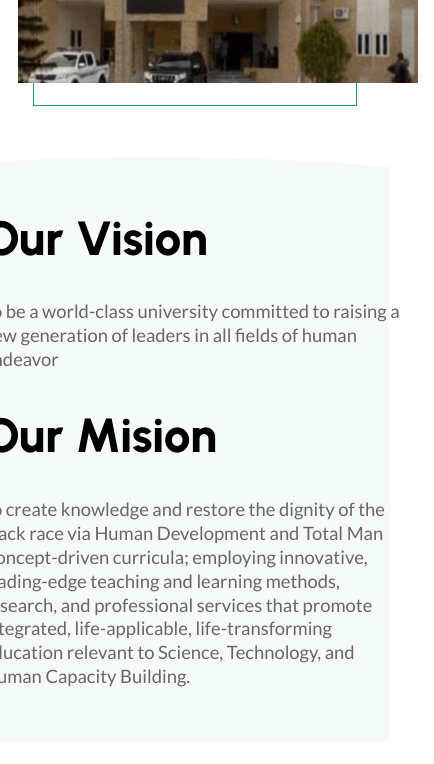
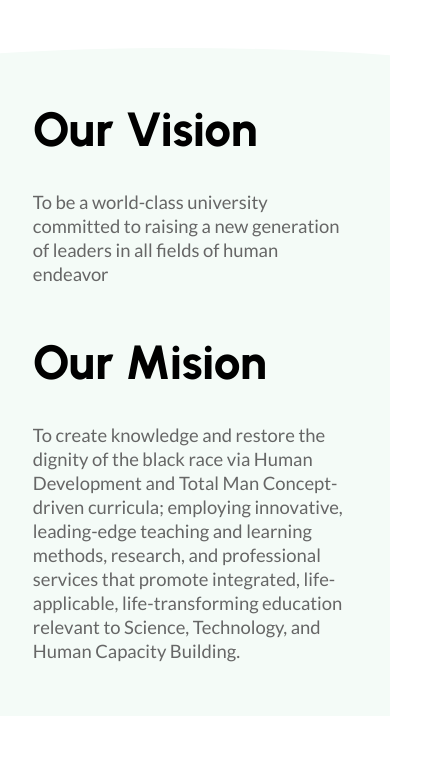
Before and after one commit to joshike-code/ce-spess, a plain HTML site: page dist/about.html in a window 390 px wide. Shown: the part 1840-2604 px from the top of the page, 434 px wide, since content can reach past the window. Drawn offline with Linux system fonts and the light colour scheme.

Commit message:
about responsive

```diff
--- a/scss/_about.scss
+++ b/scss/_about.scss
@@ -21,14 +21,17 @@ section.about .history {
   &__image {
     width: 400px;
     @include phones-small {
-      width: 100%;
+      width: 90%;
     }
-    height: 420px;
     border: 1px solid $secondary-color;
 
     &--img {
       max-width: 400px;
       transform: translate(-16px, -27px);
+      @include phones-small {
+        max-width: 100%;
+        width: 100%;
+      }
     }
   }
 }
@@ -42,12 +45,15 @@ section.about .vision-mission-wrapper {
     padding-top: 4.48rem;
     padding-bottom: 4.48rem;
     @include phones-small {
-      gap: 3rem;
+      gap: 4rem;
     }
     & > * {
       display: flex;
       flex-direction: column;
       width: 36.8rem;
+      @include phones-small {
+        width: 100%;
+      }
       align-items: flex-start;
     }
   }
--- a/scss/main.scss
+++ b/scss/main.scss
@@ -203,7 +203,7 @@ section, header {
     gap: 2rem;
     @include phones-small {
       align-items: flex-start;
-      height: 600px;
+      height: 760px;
     }
 
     h2, h4, ul {
```
Also changed, not shown: dist/css/main.css, 1 other file.
